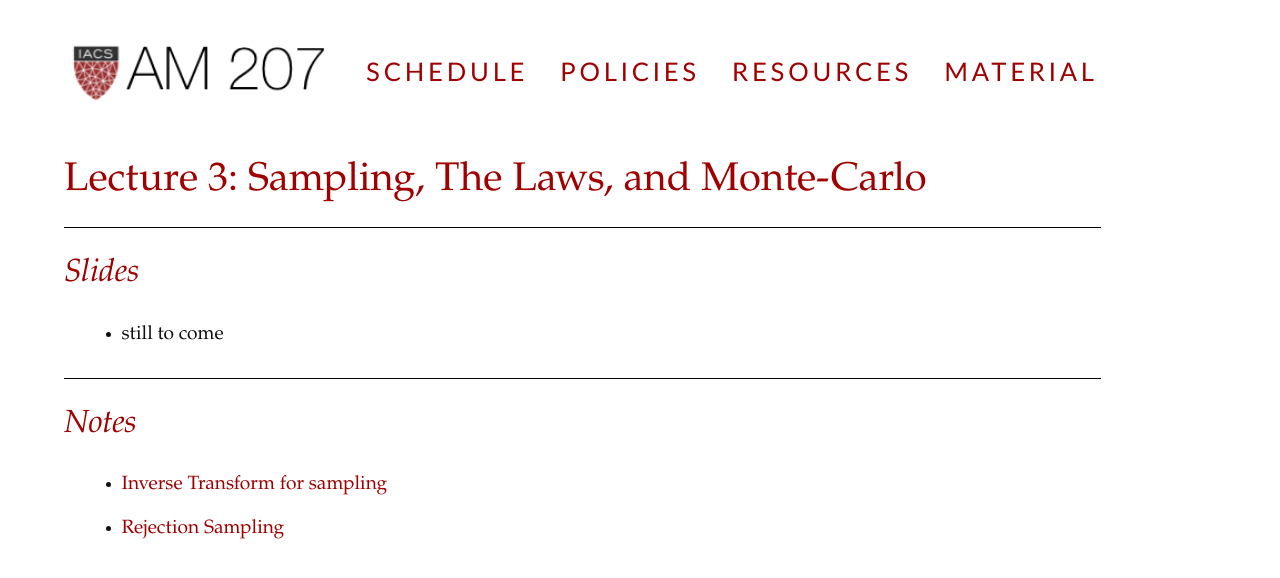
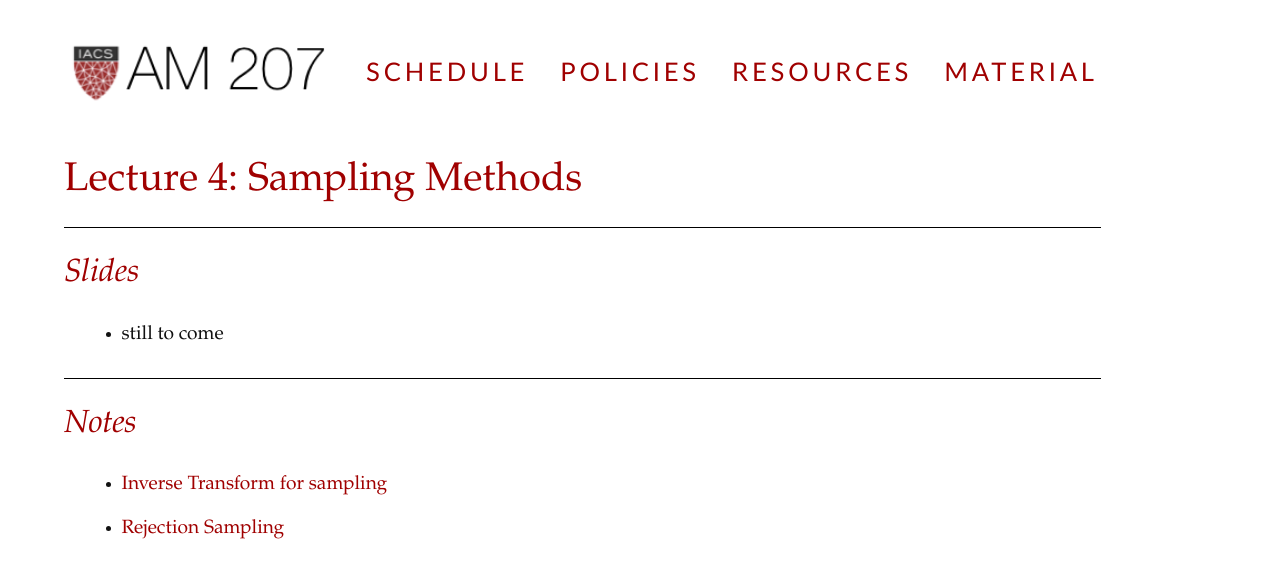
Before and after one commit to namwkim/2017, a Jekyll site: the page built from lectures/lecture4.md, in a window 1280 px wide. Shown: the top 578 px of the page. Built offline with Jekyll 4.4.1, drawn with Linux system fonts in a browser that asks for light colours; nearby versions of some CDN libraries.

```diff
--- a/lectures/lecture4.md
+++ b/lectures/lecture4.md
@@ -1,6 +1,6 @@
 ---
-shorttitle: "Lecture3"
-title: "Lecture 3: Sampling, The Laws, and Monte-Carlo"
+shorttitle: "Lecture4"
+title: "Lecture 4: Sampling Methods"
 layout: "default"
 noline: 1
 ---
```
